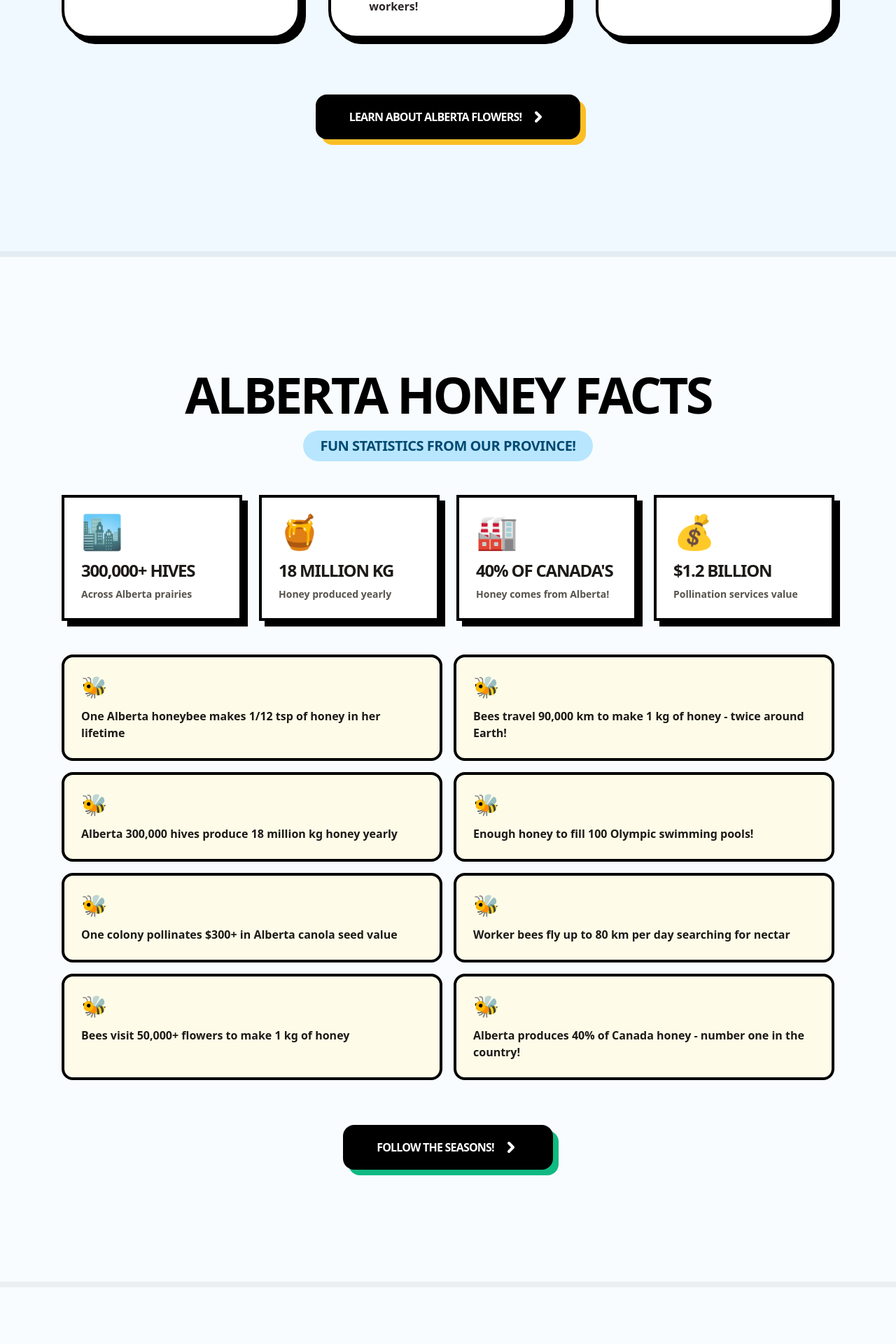
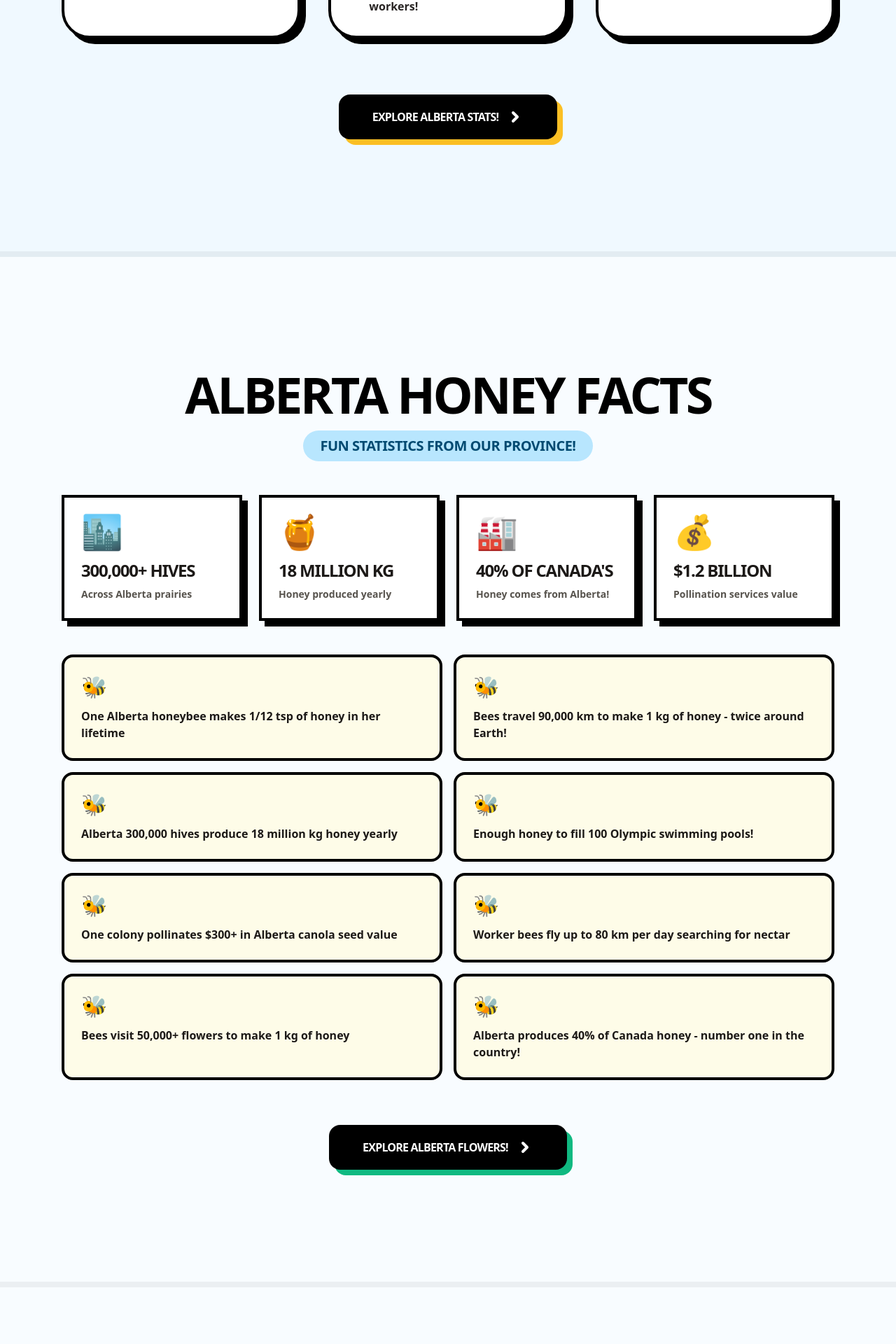
Before and after one commit to curtis-winter/alberta-bee-adventure, a React (Vite) app: page / in a window 1280 px wide. Shown: the part 3220-5140 px from the top of the page at 70% size. Built offline with nearby package versions, Linux system fonts and the light colour scheme.

Commit message:
Fix section navigation button texts

```diff
--- a/src/components/AlbertaSeasons.tsx
+++ b/src/components/AlbertaSeasons.tsx
@@ -172,7 +172,7 @@ export default function AlbertaSeasons({ onNext }: AlbertaSeasonsProps) {
           onClick={onNext}
           className="bg-black text-white font-black text-xl px-10 py-5 border-4 border-black rounded-2xl shadow-[6px_6px_0px_0px_rgba(251,191,36,1)] inline-flex items-center gap-3"
         >
-          Explore Alberta Flowers!
+          Meet Alberta Beekeepers!
           <svg className="w-6 h-6" fill="none" stroke="currentColor" viewBox="0 0 24 24">
             <path strokeLinecap="round" strokeLinejoin="round" strokeWidth={3} d="M17 8l4 4m0 0l-4 4m4-4H3" />
           </svg>
--- a/src/components/AlbertaStats.tsx
+++ b/src/components/AlbertaStats.tsx
@@ -62,7 +62,7 @@ export default function AlbertaStats({ onNext }: AlbertaStatsProps) {
           onClick={onNext}
           className="bg-black text-white font-black uppercase tracking-tighter px-12 py-5 rounded-2xl inline-flex items-center gap-3 shadow-[8px_8px_0px_rgba(16,185,129,1)] transition-all"
         >
-          Follow the Seasons!
+          Explore Alberta Flowers!
           <ChevronRight strokeWidth={4} className="w-6 h-6" />
         </motion.button>
       </div>
--- a/src/components/BeeTypes.tsx
+++ b/src/components/BeeTypes.tsx
@@ -102,7 +102,7 @@ export default function BeeTypes({ onNext }: BeeTypesProps) {
           onClick={onNext}
           className="bg-black text-white font-black uppercase tracking-tighter px-12 py-5 rounded-2xl inline-flex items-center gap-3 shadow-[8px_8px_0px_0px_rgba(251,191,36,1)] transition-all"
         >
-          Learn About Alberta Flowers!
+          Explore Alberta Stats!
           <ChevronRight strokeWidth={4} className="w-6 h-6" />
         </motion.button>
       </div>
```
